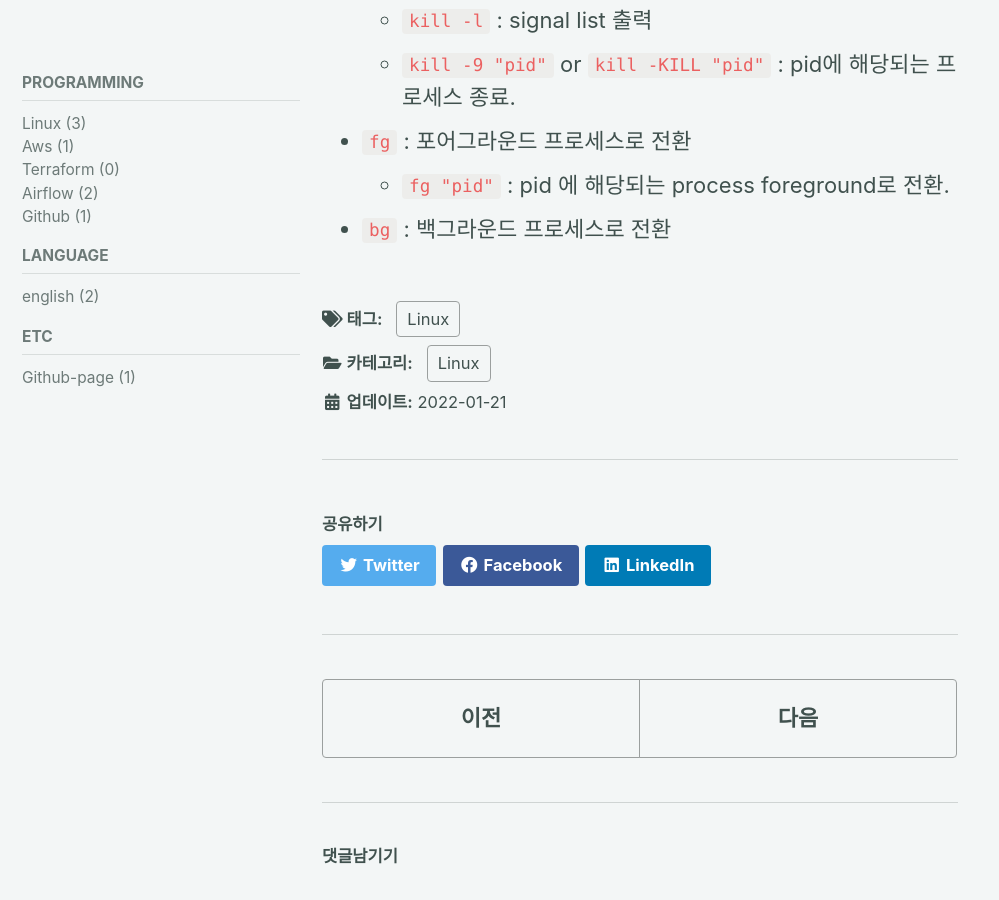
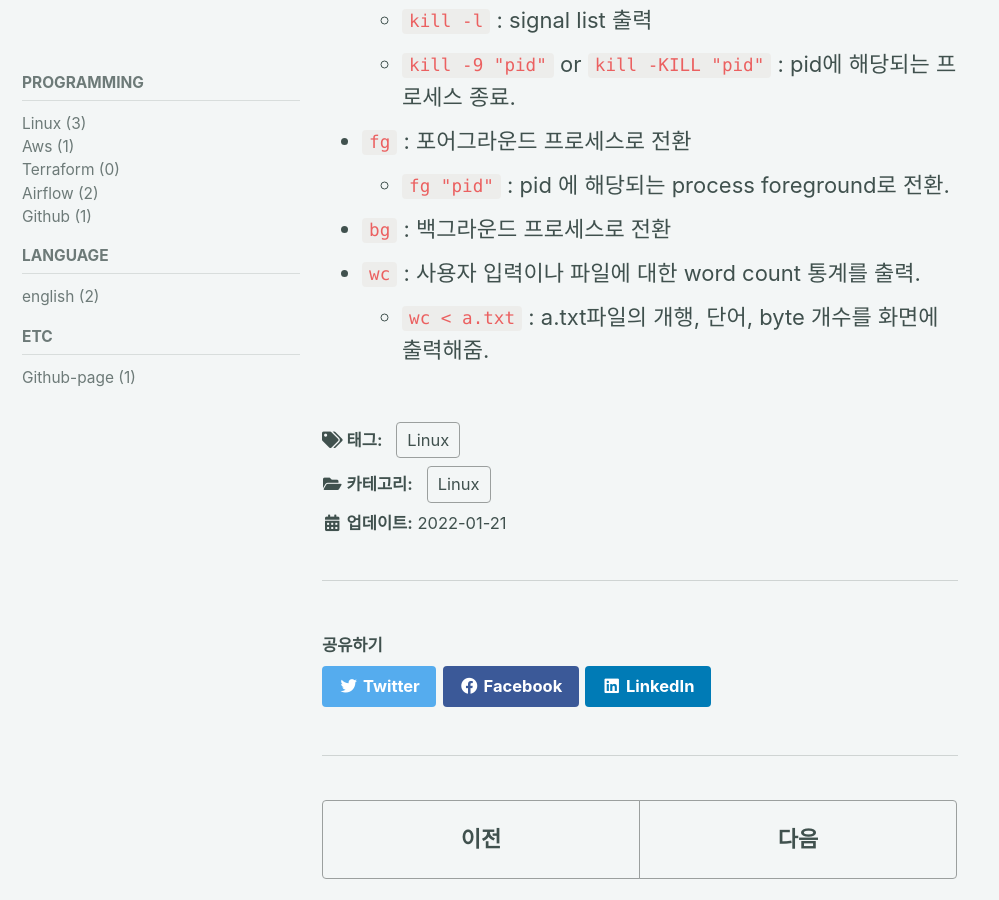
Before and after one commit to dlgldgldgld/dlgldgldgld.github.io, a Jekyll site: the page built from _posts/Linux/2022-01-21-Linuxcommand.md, in a window 1280 px wide and 900 px high, scrolled down 4784 px. Shown: the whole window, without its empty margins (0-999 px from the left). Built offline with Jekyll 4.4.1, drawn with Linux system fonts in a browser that asks for light colours; cached includes are drawn as plain includes; comment, search, counter and statistics services are not loaded.

Commit message:
Update 2022-01-21-Linuxcommand.md

```diff
--- a/_posts/Linux/2022-01-21-Linuxcommand.md
+++ b/_posts/Linux/2022-01-21-Linuxcommand.md
@@ -91,3 +91,5 @@ tag: Linux
 - `fg` : 포어그라운드 프로세스로 전환
   - `fg "pid"` : pid 에 해당되는 process foreground로 전환.
 - `bg` : 백그라운드 프로세스로 전환
+- `wc` : 사용자 입력이나 파일에 대한 word count 통계를 출력.
+  - `wc < a.txt` : a.txt파일의 개행, 단어, byte 개수를 화면에 출력해줌.
```
